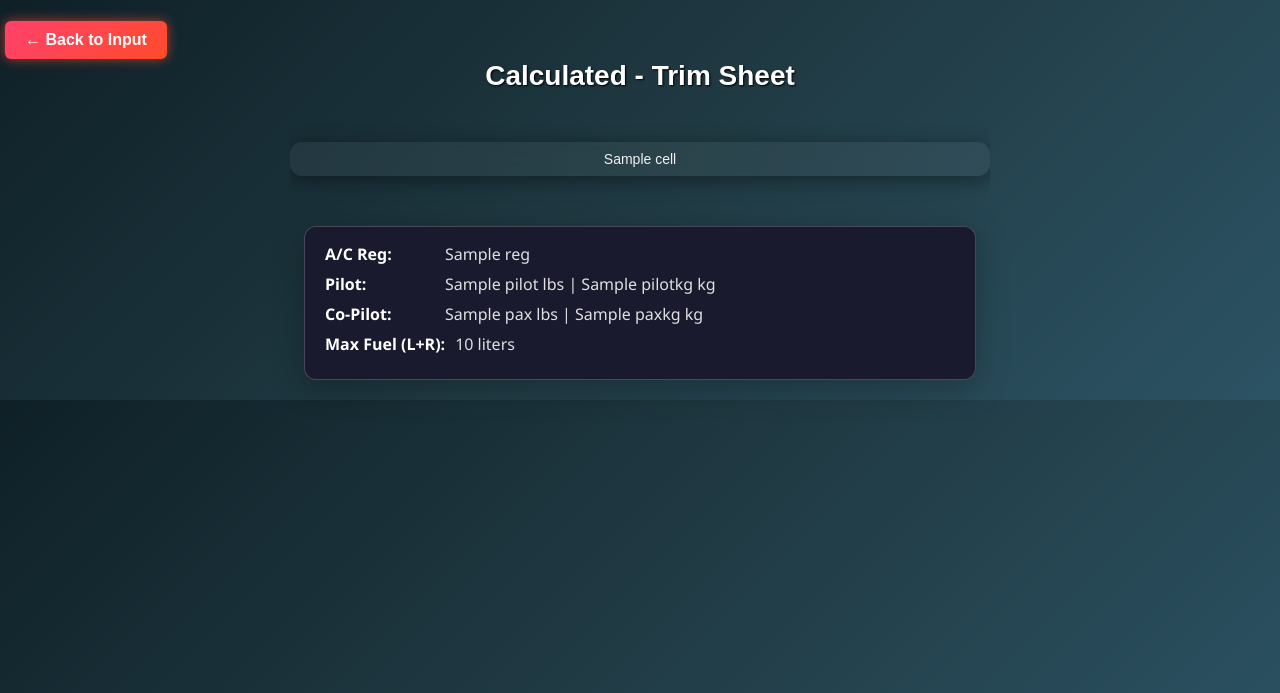
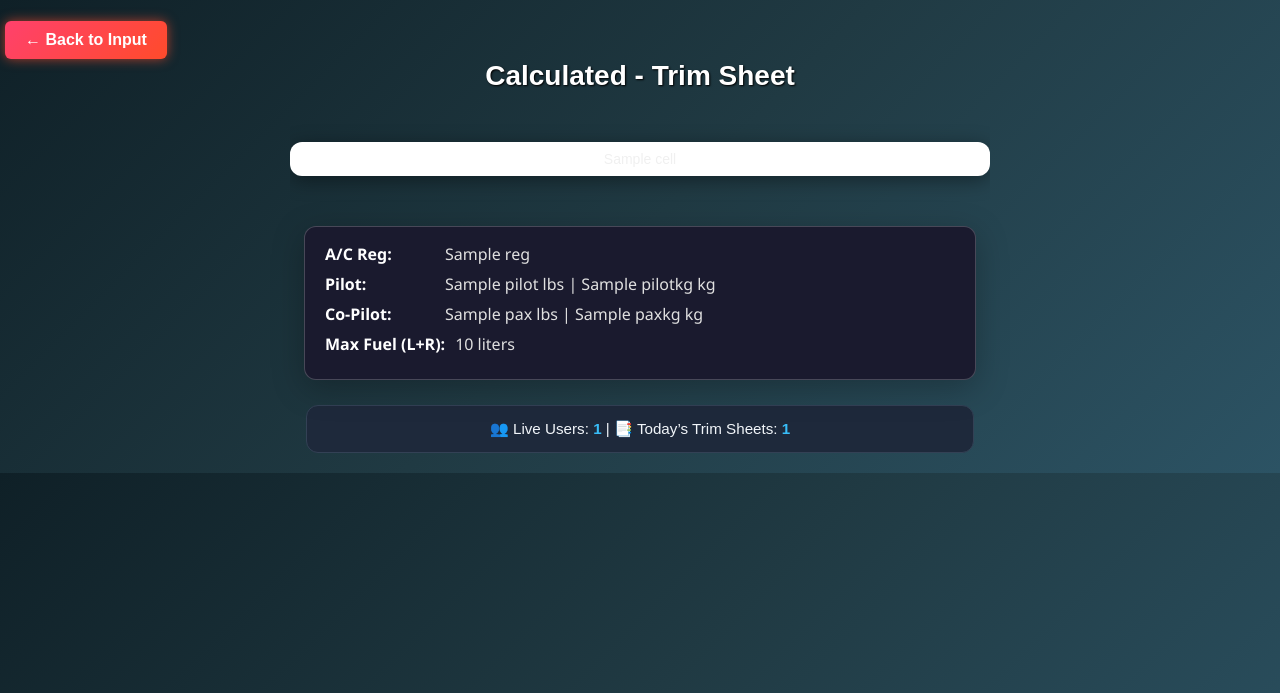
Before and after one commit to pranav4007/load-trim-app, a Flask app: template templates/table.html in a window 1280 px wide. Shown: the top 693 px of the page. Run offline with Flask 3, Linux system fonts and the light colour scheme; the template is opened without the code that fills it: most values are stand-ins (such as "Sample title", 1, 10 or a date in 2020).

Commit message:
table.html

```diff
--- a/templates/table.html
+++ b/templates/table.html
@@ -13,11 +13,13 @@
       padding: 20px;
       max-width: 700px;
       margin: auto;
+      background-color: #0f172a;
     }
 
     h2 {
       text-align: center;
       margin-bottom: 20px;
+      color: white;
     }
 
     .table-container {
@@ -28,6 +30,7 @@
       border-collapse: collapse;
       width: 100%;
       font-size: 0.95rem;
+      background: white;
     }
 
     table, th, td {
@@ -68,80 +71,7 @@
       color: gold;
       text-decoration: none;
     }
-  </style>
-</head>
-<body>
-  <h2>Calculated - Trim Sheet</h2>
 
-  <div class="table-container">
-    <table>
-      <tbody>
-        {% for row in data %}
-          <tr>
-            {% for cell in row %}
-              <td>{{ cell if cell is not none else "" }}</td>
-            {% endfor %}
-          </tr>
-        {% endfor %}
-      </tbody>
-    </table>
-  </div>
-
-  {% if excel_available %}
-    <a href="{{ url_for('download_excel') }}" class="center-button">⬇ Download Excel Sheet</a>
-  {% endif %}
-
-  <a href="/" class="back-button">← Back to Input</a>
-
-  <div class="golden-signature">
-    Built by <span>Pranav Sawarkar</span> |
-    <a href="https://instagram.com/pranav_4007" target="_blank">@pranav_4007</a>
-  </div>
-
-  <script>
-  const clickSound = document.getElementById("clickSound");
-
-  document.addEventListener("click", function () {
-    clickSound.currentTime = 0;
-    clickSound.play().catch(e => {
-      console.log("Sound play blocked:", e);
-    });
-  });
-</script>
-
-</body>
-</html>
-
-
-
-{% set ac_type = data[1][1] %}
-
-{% if ac_type == "C152" %}
-    {% set reg = data[1][4] %}
-    {% set pilot = data[5][2] %}
-    {% set pax = data[6][2] %}
-    {% set pilotkg = (pilot / 2.2) | round(2) %}
-    {% set paxkg = (pax / 2.2) | round(2) %}
-    {% set zerofuel = data[17][1] %}
-    {% set maxfuellbs = 1670 - zerofuel %}
-    {% set raw_maxfuellit = (maxfuellbs / 1.58) %}
-{% set maxfuellit = (raw_maxfuellit if raw_maxfuellit <= 100 else 100) | round(2) %}
-
-
-{% elif ac_type == "C172" %}
-    {% set reg = data[1][3] %}
-    {% set pilot = data[5][2] %}
-    {% set pax = data[6][2] %}
-    {% set pilotkg = (pilot / 2.2) | round(2) %}
-    {% set paxkg = (pax / 2.2) | round(2) %}
-    {% set zerofuel = data[18][1] %}
-    {% set maxfuellbs = 2550 - zerofuel %}
-    {% set raw_maxfuellit = (maxfuellbs / 1.58) %}
-{% set maxfuellit = (raw_maxfuellit if raw_maxfuellit <= 200 else 200) | round(2) %}
-{% endif %}
-
-<!-- Replace your current style + info-panel div with this -->
-<style>
     .info-panel {
       margin: 20px auto 0 auto;
       background: rgba(255, 255, 255, 0.07);
@@ -185,10 +115,70 @@
       }
     }
 
-  body {
-    background-color: #0f172a;
+    /* User stats panel */
+    .stats-panel {
+      margin: 25px auto 0 auto;
+      padding: 14px 18px;
+      background: #1e293b;
+      border-radius: 12px;
+      text-align: center;
+      color: #f1f5f9;
+      font-size: 0.95rem;
+      border: 1px solid #334155;
+      max-width: 90%;
+    }
+
+    .stats-panel span {
+      font-weight: bold;
+      color: #38bdf8;
     }
   </style>
+</head>
+<body>
+  <h2>Calculated - Trim Sheet</h2>
+
+  <div class="table-container">
+    <table>
+      <tbody>
+        {% for row in data %}
+          <tr>
+            {% for cell in row %}
+              <td>{{ cell if cell is not none else "" }}</td>
+            {% endfor %}
+          </tr>
+        {% endfor %}
+      </tbody>
+    </table>
+  </div>
+
+  {% if excel_available %}
+    <a href="{{ url_for('download_excel') }}" class="center-button">⬇ Download Excel Sheet</a>
+  {% endif %}
+
+  <a href="/" class="back-button">← Back to Input</a>
+
+  {% set ac_type = data[1][1] %}
+  {% if ac_type == "C152" %}
+      {% set reg = data[1][4] %}
+      {% set pilot = data[5][2] %}
+      {% set pax = data[6][2] %}
+      {% set pilotkg = (pilot / 2.2) | round(2) %}
+      {% set paxkg = (pax / 2.2) | round(2) %}
+      {% set zerofuel = data[17][1] %}
+      {% set maxfuellbs = 1670 - zerofuel %}
+      {% set raw_maxfuellit = (maxfuellbs / 1.58) %}
+      {% set maxfuellit = (raw_maxfuellit if raw_maxfuellit <= 100 else 100) | round(2) %}
+  {% elif ac_type == "C172" %}
+      {% set reg = data[1][3] %}
+      {% set pilot = data[5][2] %}
+      {% set pax = data[6][2] %}
+      {% set pilotkg = (pilot / 2.2) | round(2) %}
+      {% set paxkg = (pax / 2.2) | round(2) %}
+      {% set zerofuel = data[18][1] %}
+      {% set maxfuellbs = 2550 - zerofuel %}
+      {% set raw_maxfuellit = (maxfuellbs / 1.58) %}
+      {% set maxfuellit = (raw_maxfuellit if raw_maxfuellit <= 200 else 200) | round(2) %}
+  {% endif %}
 
   <div class="info-panel">
     <div class="info-row"><span class="info-label">A/C Reg:</span><span class="info-value">{{ reg }}</span></div>
@@ -196,3 +186,27 @@
     <div class="info-row"><span class="info-label">Co-Pilot:</span><span class="info-value">{{ pax }} lbs | {{ paxkg }} kg</span></div>
     <div class="info-row"><span class="info-label">Max Fuel (L+R):</span><span class="info-value">{{ maxfuellit }} liters</span></div>
   </div>
+
+  <!-- Live Stats -->
+  <div class="stats-panel">
+    👥 Live Users: <span>{{ user_count }}</span> | 📑 Today’s Trim Sheets: <span>{{ trim_count }}</span>
+  </div>
+
+  <div class="golden-signature">
+    Built by <span>Pranav Sawarkar</span> |
+    <a href="https://instagram.com/pranav_4007" target="_blank">@pranav_4007</a>
+  </div>
+
+  <script>
+  const clickSound = document.getElementById("clickSound");
+
+  document.addEventListener("click", function () {
+    clickSound.currentTime = 0;
+    clickSound.play().catch(e => {
+      console.log("Sound play blocked:", e);
+    });
+  });
+  </script>
+
+</body>
+</html>
```
Lines whose indentation alone changed are shown as unchanged.
